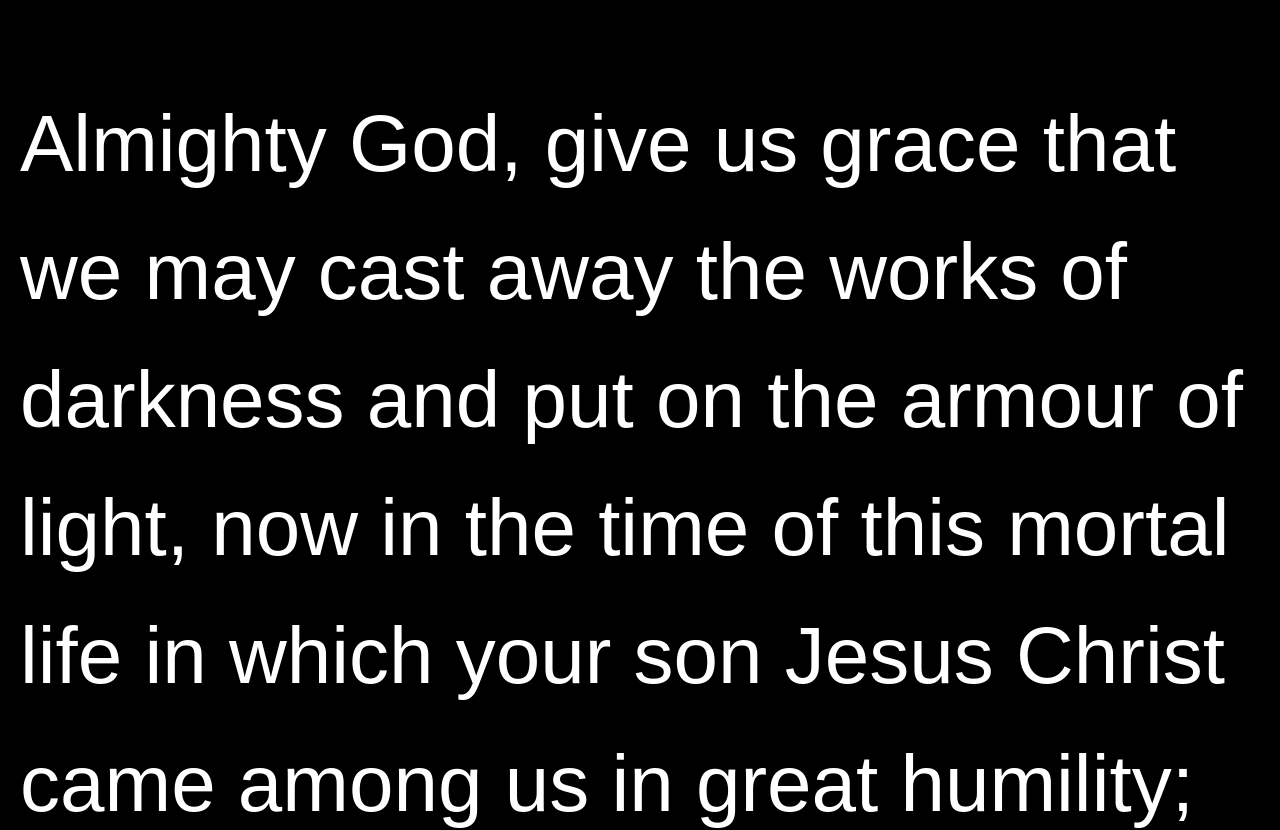
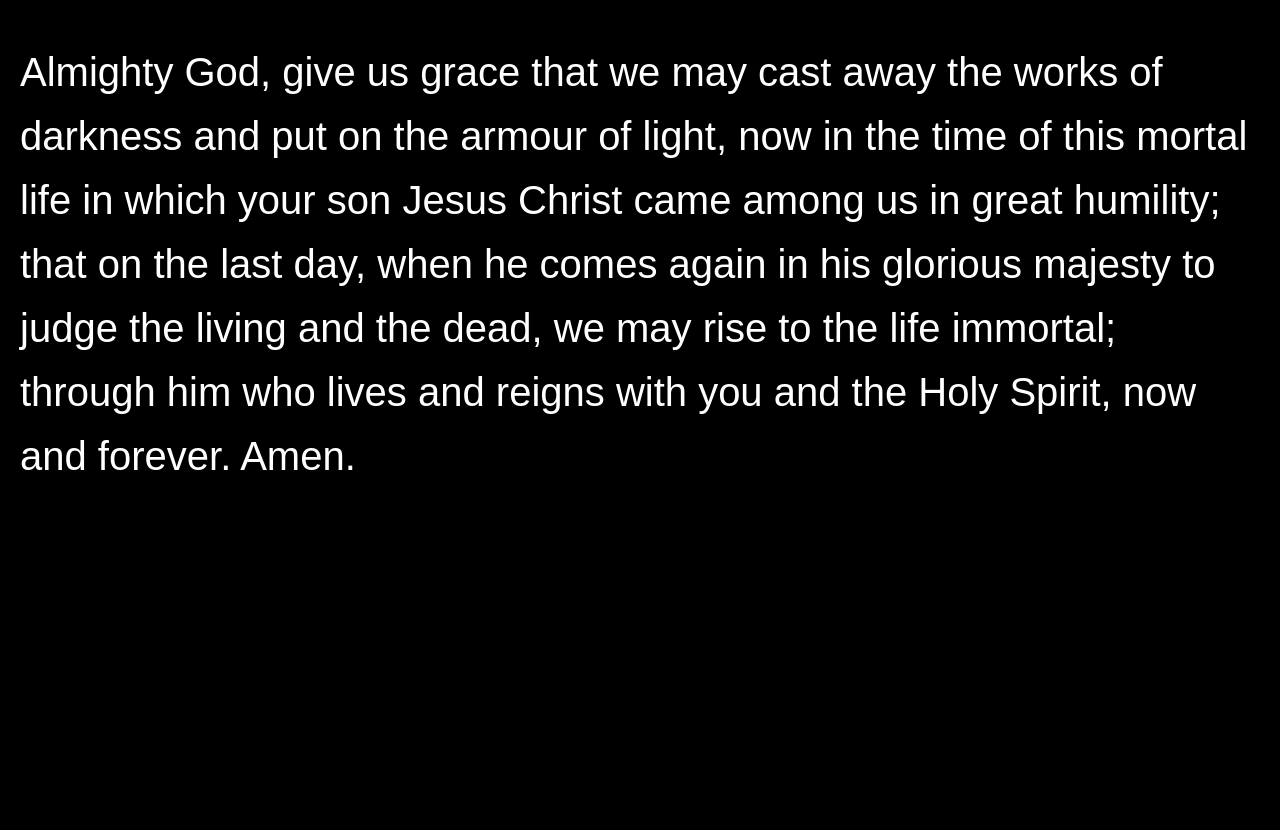
Before and after one commit to karlbonner/collect-reading-finder, a plain HTML site: page index.html in a window 1280 px wide. Shown: the top 830 px of the page. After the commit the page ends 800 px from the top, so only its background shows below. Drawn offline with Linux system fonts and the light colour scheme.

Commit message:
Update index.html

```diff
--- a/index.html
+++ b/index.html
@@ -9,7 +9,7 @@
             background-color: black;
             color: white;
             font-family: Arial, sans-serif;
-            font-size: 5rem;
+            font-size: 2.5rem;
             margin: 20px;
             line-height: 1.6;
         }
```
